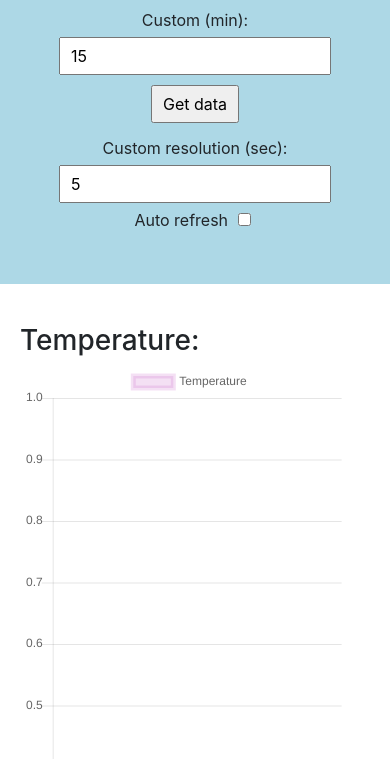
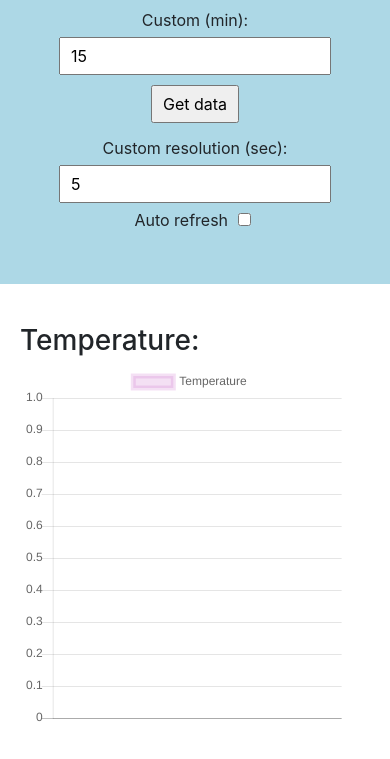
Before and after one commit to krni-ndk/ERS-Competition-2018, a website: page public/index.html in a window 390 px wide. Shown: the part 80-839 px from the top of the page. Drawn offline with Linux system fonts and the light colour scheme; no server answers.

Commit message:
Fixed some chart things

```diff
--- a/public/css/main.css
+++ b/public/css/main.css
@@ -55,7 +55,7 @@ input {
 
     .chartWrapper {
         padding: 0;
-        height: 40vh;
+        height: 45vh;
         width: auto;
     }
 
@@ -64,7 +64,7 @@ input {
     }
 }
 
-@media screen and (max-device-height: 768px) {
+@media screen and (max-device-height: 768px) and (orientation: landscape) {
     .chartWrapper {
         height: 80vh;
     }
--- a/public/js/main.js
+++ b/public/js/main.js
@@ -26,11 +26,6 @@ $(function () {
                 yAxes: [{
                     ticks: {
                         beginAtZero: true
-                    }
-                }],
-                xAxes: [{
-                    gridLines: {
-                        display: true
                     }
                 }]
             },
```
